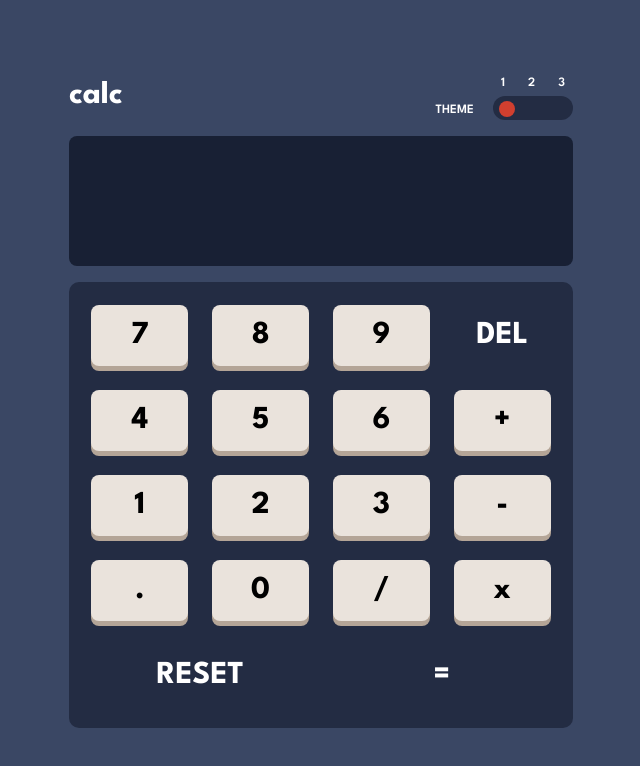
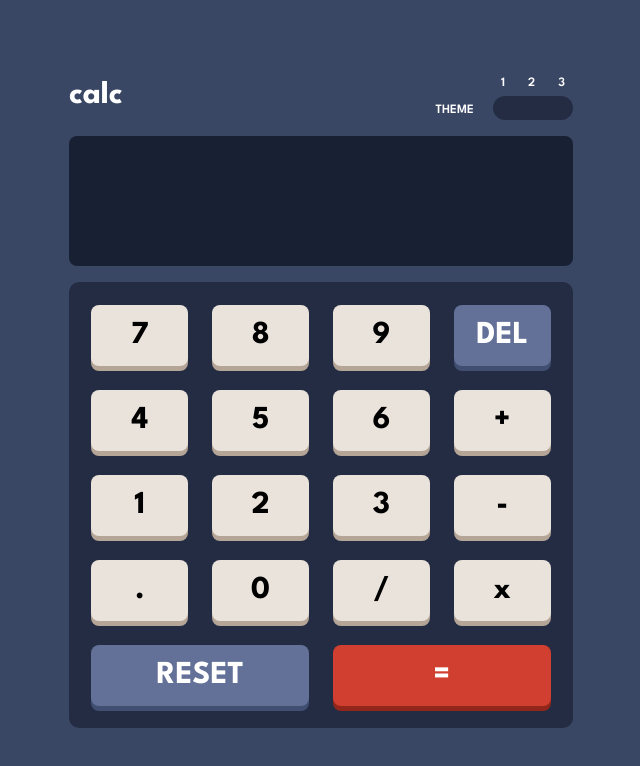
Before and after one commit to Sana-Shabeel/calculator-app, a React (Vite) app: page / in a window 1280 px wide. Shown: the top 766 px of the page, without its empty margins (319-959 px from the left). Built offline with nearby package versions, Linux system fonts and the light colour scheme.

Commit message:
correct color names

```diff
--- a/src/index.css
+++ b/src/index.css
@@ -14,13 +14,17 @@
   --t3-main-bg: hsl(268, 75%, 9%);
   --t3-toggle-keypad-bg: hsl(268, 71%, 12%);
   --t3-screen-bg: hsl(268, 71%, 12%);
+
   /* theme 1 keys */
   --t1-dark-blue: hsl(225, 21%, 49%);
   --t1-dark-blue-shadow: hsl(224, 28%, 35%);
+  --t1-dark-blue-hover: hsl(223, 54%, 68%);
   --t1-red-bg: hsl(6, 63%, 50%);
-  --t1-red-bg-shadow: hsl(6, 63%, 50%);
+  --t1-red-bg-shadow: hsl(6, 70%, 34%);
+  --t1-red-bg-hover: hsl(8, 100%, 70%);
   --t1-light-grayish-orange: hsl(30, 25%, 89%);
   --t1-grayish-orange-shadow: hsl(28, 16%, 65%);
+
   /* them 2 keys */
   --t2-dark-cyan: hsl(185, 42%, 37%);
   --t2-dark-cyan-shadow: hsl(185, 58%, 25%);
@@ -28,6 +32,7 @@
   --t2-orange-bg-shadow: hsl(25, 99%, 27%);
   --t2-light-grayish-yellow: hsl(45, 7%, 89%);
   --t2-grayish-orange-shadow: hsl(35, 11%, 61%);
+
   /* theme 3 keys */
   --t3-dark-violet: hsl(281, 89%, 26%);
   --t3-vivid-magenta-shadow: hsl(285, 91%, 52%);
@@ -54,10 +59,12 @@
   --toggle-keypad-bg: var(--t1-toggle-keypad-bg);
   --screen-bg: var(--t1-screen-bg);
   /* keys */
-  --t1-key-del-bg: var(--t1-dark-blue);
-  --t1-key-shadow: var(--t1-dark-blue-shadow);
-  --t1-key-bg-toggle: var(--t1-red-bg);
-  --t1-key-bg-toggle-shadow: var(--t1-red-bg-shadow);
+  --del-key-bg: var(--t1-dark-blue);
+  --del-key-bg-shadow: var(--t1-dark-blue-shadow);
+  --del-key-bg-hover: var(--t1-dark-blue-hover);
+  --key-bg-toggle: var(--t1-red-bg);
+  --key-bg-toggle-shadow: var(--t1-red-bg-shadow);
+  --key-bg-toggle-hover: var(--t1-red-bg-hover);
   --t1-key-bg: var(--t1-light-grayish-orange);
   --t1-key-bg-shadow: hsl(--t1-grayish-orange-shadow);
 
@@ -71,10 +78,10 @@
   --toggle-keypad-bg: var(--t2-toggle-keypad-bg);
   --screen-bg: var(--t2-screen-bg);
 
-  --t2-key-del-bg: var(--t2-dark-cyan);
-  --t2-key-shadow: var(--t2-dark-cyan-shadow);
-  --t2-key-bg-toggle: var(--t2-orange-bg);
-  --t2-key-bg-toggle-shadow: var(--t2-orange-bg-shadow);
+  --del-key-bg: var(--t2-dark-cyan);
+  --del-key-bg-shadow: var(--t2-dark-cyan-shadow);
+  --key-bg-toggle: var(--t2-orange-bg);
+  --key-bg-toggle-shadow: var(--t2-orange-bg-shadow);
   --t2-key-bg: var(--t2-light-grayish-yellow);
   --t2-key-bg-shadow: hsl(--t2-grayish-orange-shadow);
 
@@ -88,10 +95,10 @@
   --toggle-keypad-bg: var(--t3-toggle-keypad-bg);
   --screen-bg: var(--t3-screen-bg);
 
-  --t3-key-del-bg: var(--t3-dark-violet);
-  --t3-key-shadow: var(--t3-vivid-magenta-shadow);
-  --t3-key-bg-toggle: var(--t3-pure-cyan-bg);
-  --t3-key-bg-toggle-shadow: var(--t3-soft-cyan-bg-shadow);
+  --del-key-bg: var(--t3-dark-violet);
+  --del-key-bg-shadow: var(--t3-vivid-magenta-shadow);
+  --key-bg-toggle: var(--t3-pure-cyan-bg);
+  --key-bg-toggle-shadow: var(--t3-soft-cyan-bg-shadow);
   --t3-key-bg: var(--t3-very-dark-voilet);
   --t3-key-bg-shadow: var(--t3-dark-magenta-shadow);
 
```
